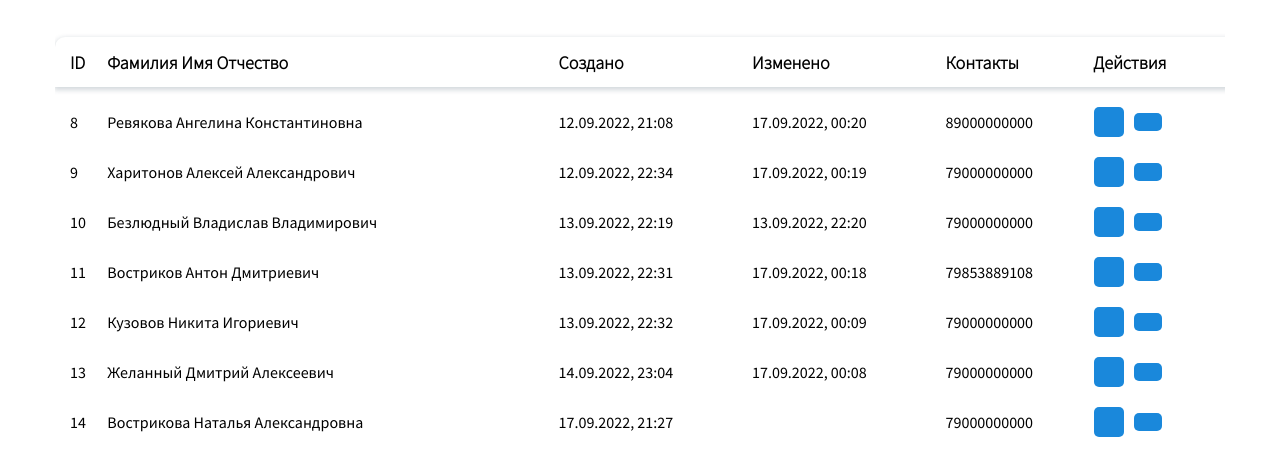
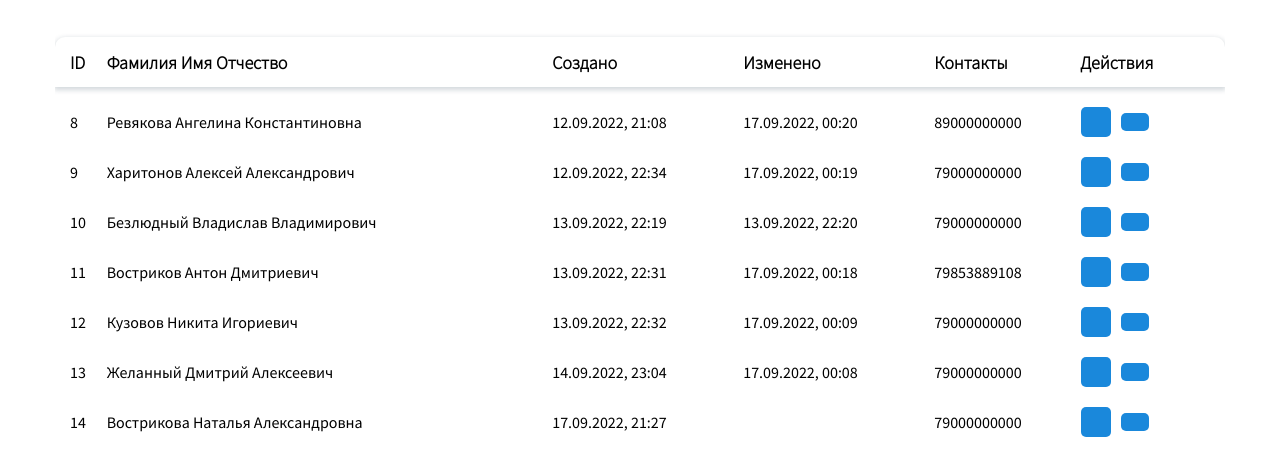
Before and after one commit to antonvostrikov/clientsTable, a website with bundled scripts: page index.html in a window 1280 px wide. Shown: the part 166-642 px from the top of the page. Built offline with nearby package versions, Linux system fonts and the light colour scheme; data requests are answered from the project's data file.

Commit message:
change width section

```diff
--- a/src/css/table.css
+++ b/src/css/table.css
@@ -2,7 +2,7 @@
     margin: 40px auto;
     border-collapse: collapse;
     width: 99%;
-    min-width: 1185px;
+    min-width: 1170px;
 }
 .table__thead {
     box-shadow: 0px 2px 5px 1px rgba(34, 60, 80, 0.2);
```
